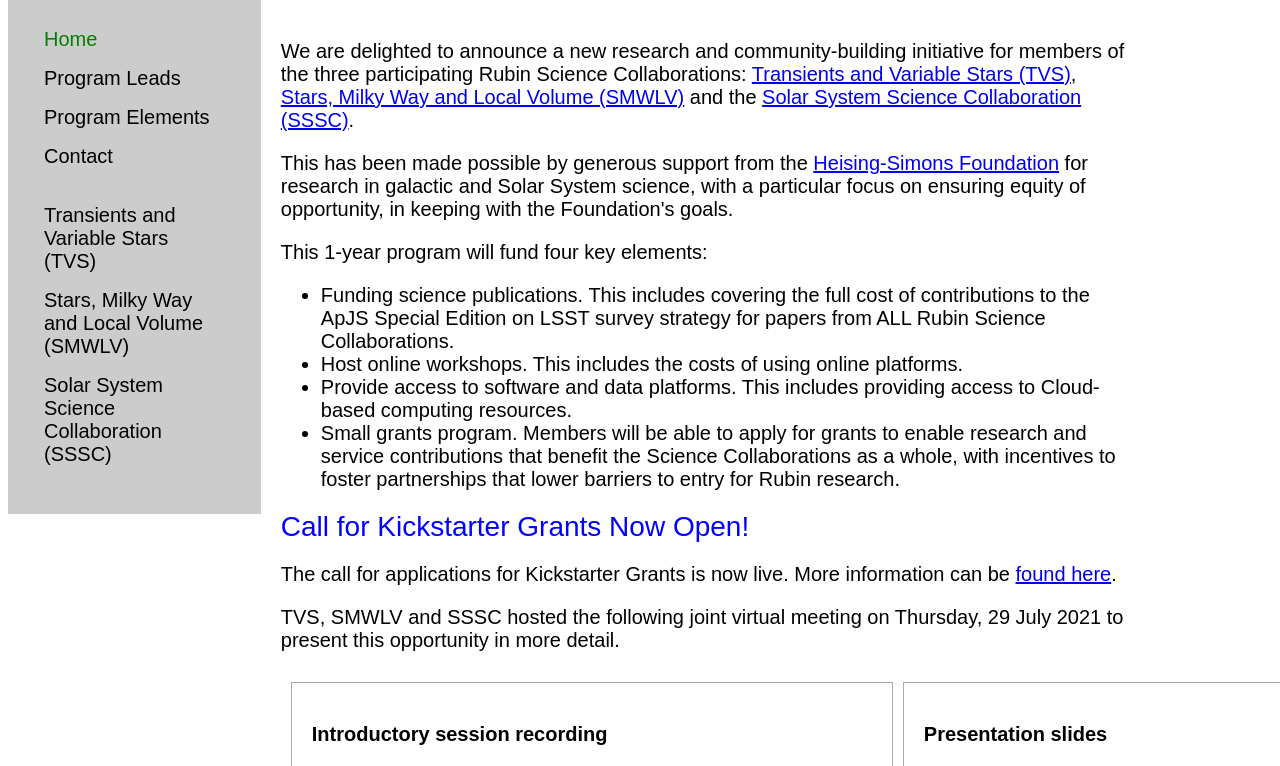
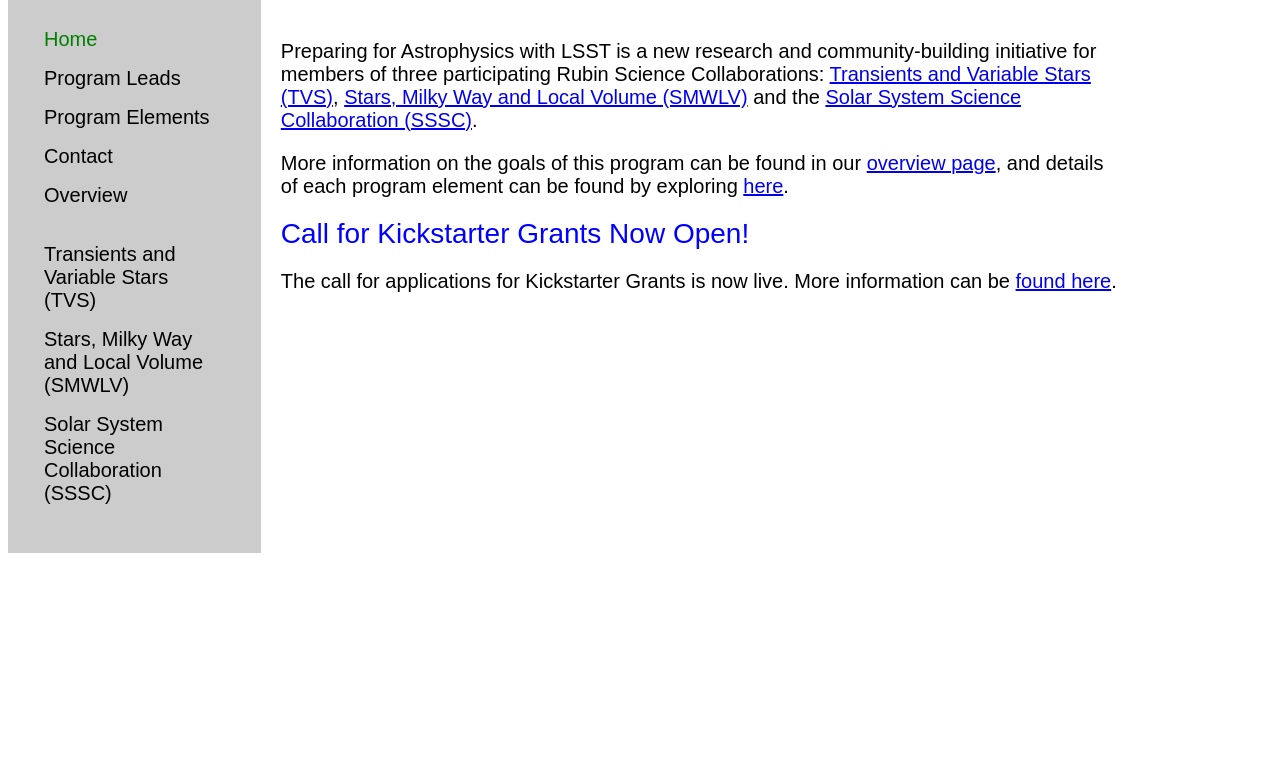
Before and after one commit to lsst-sci-prep/lsst-sci-prep.github.io, a Jekyll site: the page built from index.html, in a window 1280 px wide. Shown: the part 993-1759 px from the top of the page. Built offline with Jekyll 4.4.1, drawn with Linux system fonts in a browser that asks for light colours; after the commit the page ends 1554 px from its top, so only the background shows below that; grey boxes are pictures that could not be loaded.

Commit message:
Restructured index for clarity

```diff
--- a/_data/navigation.yml
+++ b/_data/navigation.yml
@@ -6,3 +6,5 @@
   link: /program_elements.html
 - name: Contact
   link: /contact.html
+- name: Overview
+  link: /overview.html
--- a/_sass/main.scss
+++ b/_sass/main.scss
@@ -126,6 +126,12 @@ section-title {
   color: blue;
 }
 
+banner-text {
+  text-align: left;
+  font-size: 20px;
+  color: black;
+}
+
 /* Style the button that is used to open and close the collapsible content */
 .collapsible {
   background-color: #eee;
--- a/index.html
+++ b/index.html
@@ -3,36 +3,12 @@ layout: default
 title: Home
 ---
 
-<p>We are delighted to announce a new research and community-building initiative for
-members of the three participating Rubin Science Collaborations: <a href="https://lsst-tvssc.github.io/">Transients and
+<banner-text><p>Preparing for Astrophysics with LSST is a new research and community-building initiative for
+members of three participating Rubin Science Collaborations: <a href="https://lsst-tvssc.github.io/">Transients and
 Variable Stars (TVS)</a>, <a href="https://rubin-smwlv.github.io/">Stars, Milky Way and Local Volume (SMWLV)</a> and
-the <a href="http://lsst-sssc.github.io/">Solar System Science Collaboration (SSSC)</a>. </p>
+the <a href="http://lsst-sssc.github.io/">Solar System Science Collaboration (SSSC)</a>. </p></banner-text>
 
-<p>This has been made possible by generous support from the <a href="https://www.hsfoundation.org/">Heising-Simons Foundation</a>
-  for research in galactic and Solar System science, with a particular focus on ensuring
-  equity of opportunity, in keeping with the Foundation's goals. </p>
-<p>This 1-year program will fund four key elements:</p>
-<ul>
-<li>Funding science publications. This includes covering the full cost of contributions
-  to the ApJS Special Edition on LSST survey strategy for papers from ALL Rubin Science Collaborations.
-<li>Host online workshops. This includes the costs of using online platforms.
-<li>Provide access to software and data platforms. This includes providing access to Cloud-based computing resources.
-<li>Small grants program. Members will be able to apply for grants to enable research
-  and service contributions that benefit the Science Collaborations as a whole,
-  with incentives to foster partnerships that lower barriers to entry for Rubin research.
-</ul>
+<p>More information on the goals of this program can be found in our <a href="/overview.html">overview page</a>, and details
+  of each program element can be found by exploring <a href="/program_elements.html">here</a>. </p>
 <section-title>Call for Kickstarter Grants Now Open!</section-title>
 <p>The call for applications for Kickstarter Grants is now live.  More information can be <a href="/call_for_proposals.html">found here</a>. </p>
-
-<p>TVS, SMWLV and SSSC hosted the following joint virtual meeting on Thursday, 29 July 2021
-  to present this opportunity in more detail.</p>
-  <div class="grid-container2">
-    <div>
-    		<h3>Introductory session recording</h3>
-        <iframe width="560" height="315" src="https://www.youtube.com/embed/rjwzMsgaEuE" title="YouTube video player" frameborder="0" allow="accelerometer; autoplay; clipboard-write; encrypted-media; gyroscope; picture-in-picture" allowfullscreen></iframe>
-  </div>
-  <div>
-      <h3>Presentation slides</h3>
-      <a href="https://drive.google.com/file/d/19ANWUIzssXGPZF14GFqr50iGo45aeJw_/view?usp=sharing"><img src="/assets/images/intro_talk_thumbnail.png" width=560></a>
-  </div>
-</div>
```
Also changed, not shown: overview.html (added, +39 -0 lines), 2 other files.
